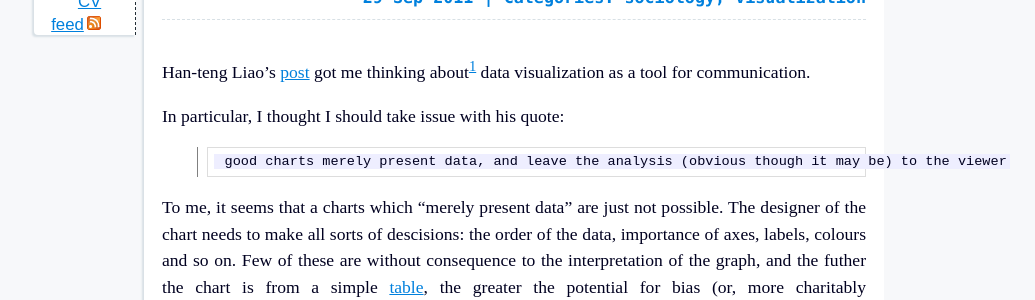
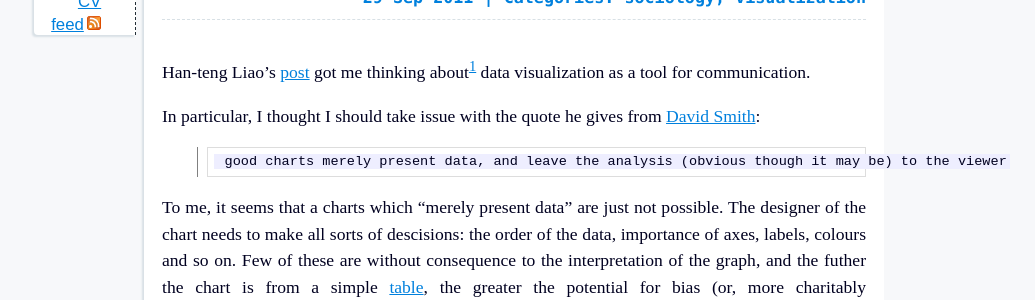
Before and after one commit to adamobeng/adamobeng.com, a Jekyll site: the page built from _posts/2011-09-29-truth-and-persuasion.markdown, in a window 1280 px wide. Shown: the part 180-480 px from the top of the page, without its empty margins (126-1161 px from the left). Built offline with Jekyll 4.4.1, drawn with Linux system fonts in a browser that asks for light colours; comment, search, counter and statistics services are not loaded.

Commit message:
Added link to David Smith on Han-Teng's suggestion

```diff
--- a/CV.htm
+++ /dev/null
@@ -1 +0,0 @@
-cv.html
--- a/_posts/2011-09-29-truth-and-persuasion.markdown
+++ b/_posts/2011-09-29-truth-and-persuasion.markdown
@@ -6,7 +6,7 @@ categories: sociology, visualization
 
 Han-teng Liao's [post](http://people.oii.ox.ac.uk/hanteng/2011/09/27/ways-of-seeing-data/) got me thinking about[^1] data visualization as a tool for communication.
 
-In particular, I thought I should take issue with his quote:
+In particular, I thought I should take issue with the quote he gives from [David Smith](http://blog.revolutionanalytics.com/2011/09/data-visualization-vs-propaganda.html?cid=6a010534b1db25970b015435abb804970c):
 
 >	 good charts merely present data, and leave the analysis (obvious though it may be) to the viewer
 
```
Also changed, not shown: 14 other files.
